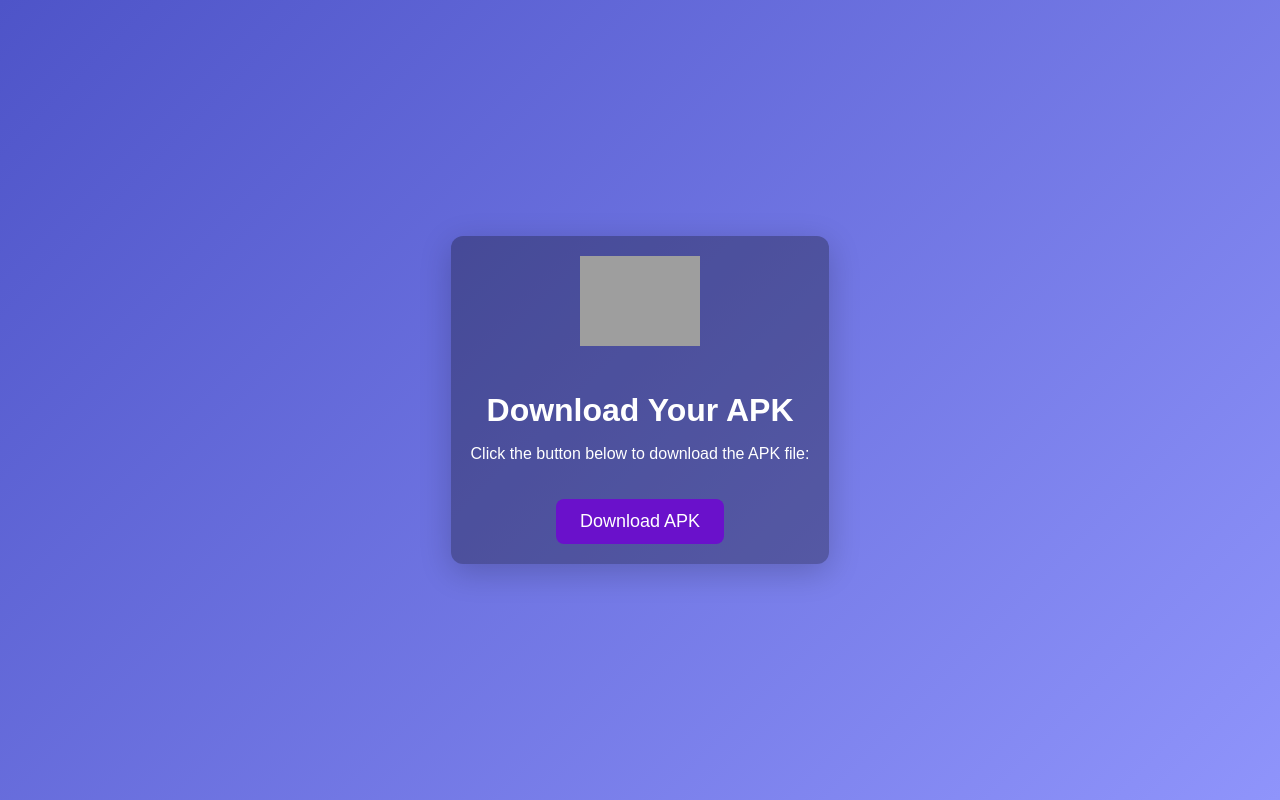
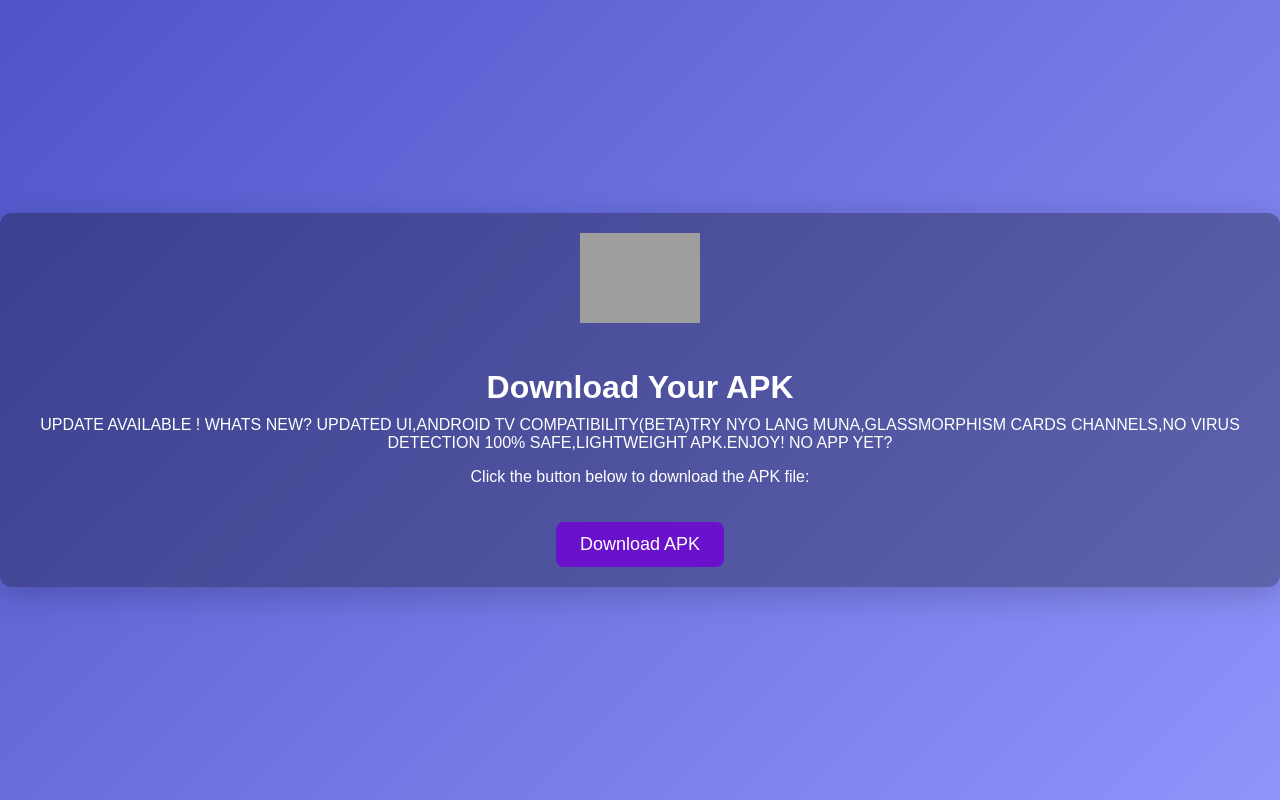
Before and after one commit to nero31994/DOWNLOAD, a plain HTML site: page index.html in a window 1280 px wide. Drawn offline with Linux system fonts and the light colour scheme; grey boxes are pictures that could not be loaded.

Commit message:
Update index.html

```diff
--- a/index.html
+++ b/index.html
@@ -4,7 +4,7 @@
 <head>
     <meta charset="UTF-8">
     <meta name="viewport" content="width=device-width, initial-scale=1.0">
-    <title>Download APK</title>
+    <title>Download NXB IPTV APK</title>
     <style>
         body {
             font-family: Arial, sans-serif;
@@ -52,6 +52,10 @@
     <div class="container">
         <img src="https://i.ibb.co/vxYGP3h8/Photoroom-20240720-094102.png" alt="App Logo" class="logo">
         <h1>Download Your APK</h1>
+        UPDATE AVAILABLE !
+WHATS NEW?
+UPDATED UI,ANDROID TV COMPATIBILITY(BETA)TRY NYO LANG MUNA,GLASSMORPHISM CARDS CHANNELS,NO VIRUS DETECTION 100% SAFE,LIGHTWEIGHT APK.ENJOY!
+NO APP YET?
         <p>Click the button below to download the APK file:</p>
         <a href="https://apk.e-droid.net/apk/app3493775-6vd8b2.apk?v=2" class="download-btn" download>Download APK</a>
     </div>
```
